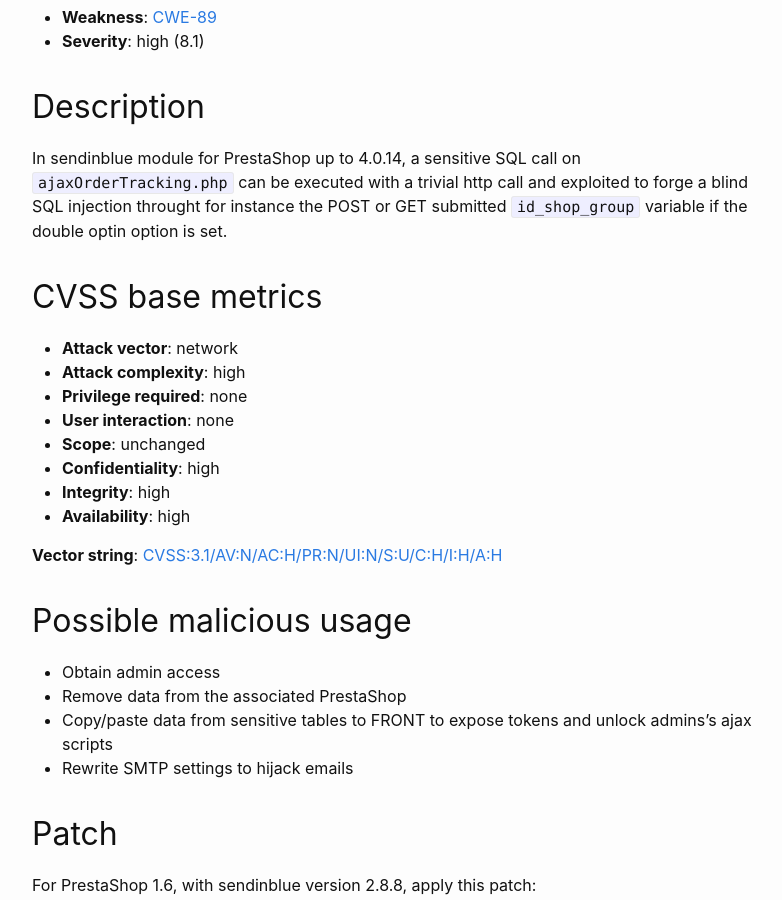
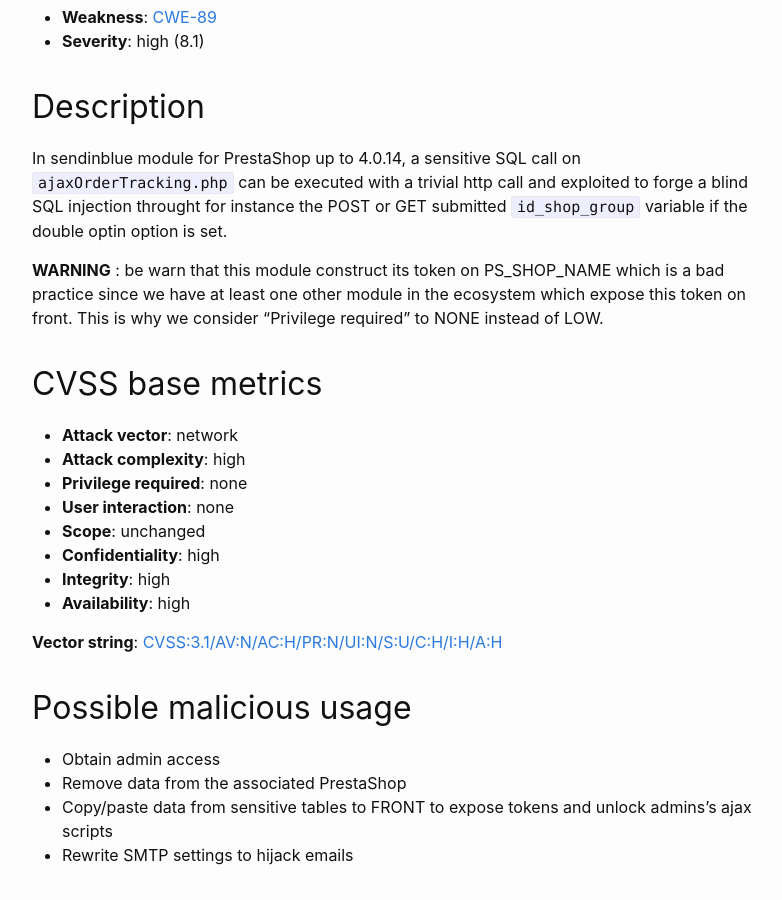
Before and after one commit to friends-of-presta/security-advisories, a Jekyll site: the page built from _posts/2023-07-25-sendinblue.md, in a window 1280 px wide and 900 px high, scrolled down 644 px. Shown: the whole window, without its empty margins (238-1020 px from the left). Built offline with Jekyll 4.4.1, drawn with Linux system fonts in a browser that asks for light colours.

Commit message:
Update 2023-07-25-sendinblue.md (#103)

```diff
--- a/_posts/2023-07-25-sendinblue.md
+++ b/_posts/2023-07-25-sendinblue.md
@@ -28,6 +28,8 @@ In the module "Sendinblue - All-in-one marketing tool" (sendinblue) up to versio
 ## Description
 
 In sendinblue module for PrestaShop up to 4.0.14, a sensitive SQL call on `ajaxOrderTracking.php` can be executed with a trivial http call and exploited to forge a blind SQL injection throught for instance the POST or GET submitted `id_shop_group` variable if the double optin option is set.
+
+**WARNING** : be warn that this module construct its token on PS_SHOP_NAME which is a bad practice since we have at least one other module in the ecosystem which expose this token on front. This is why we consider "Privilege required" to NONE instead of LOW.
 
 
 ## CVSS base metrics
```
